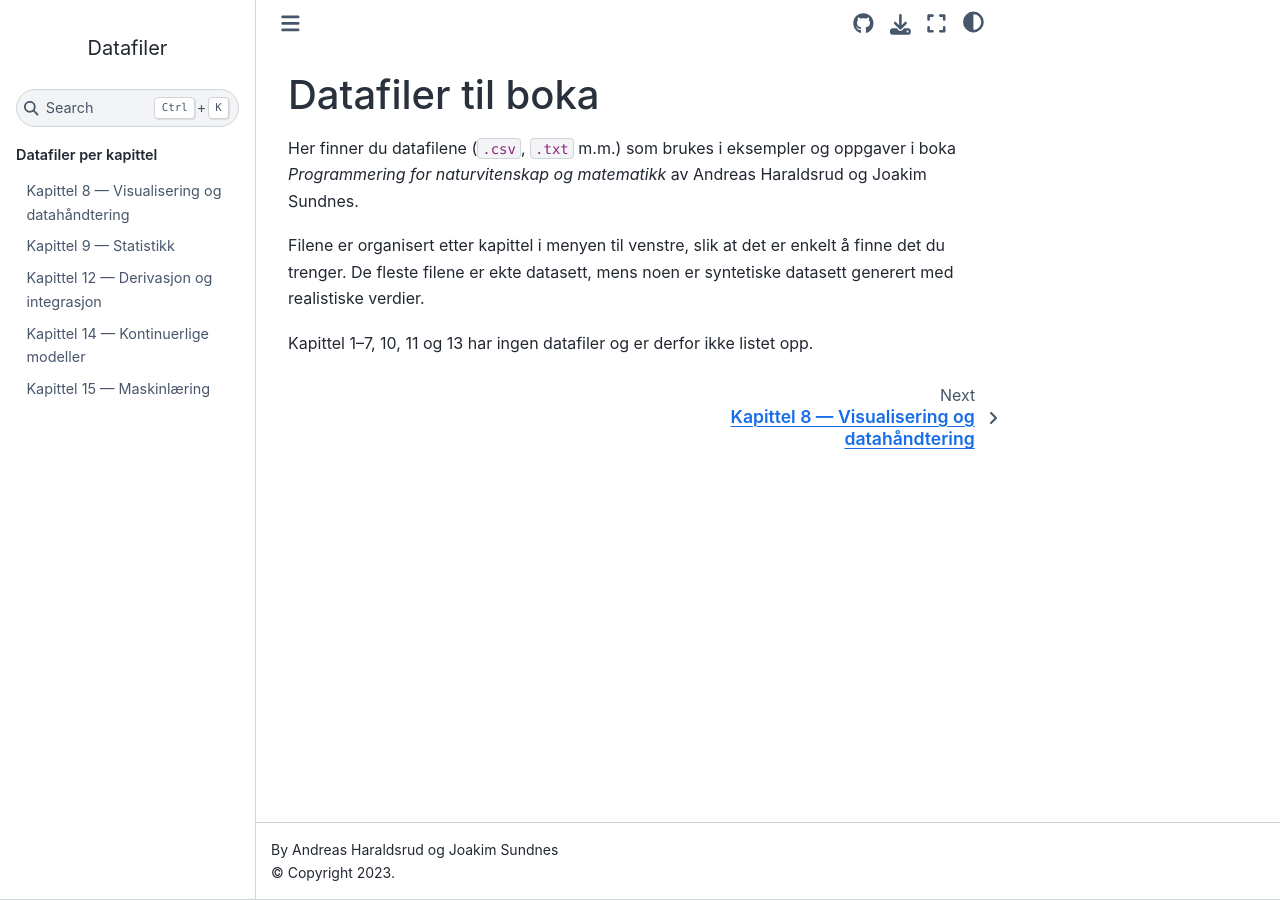
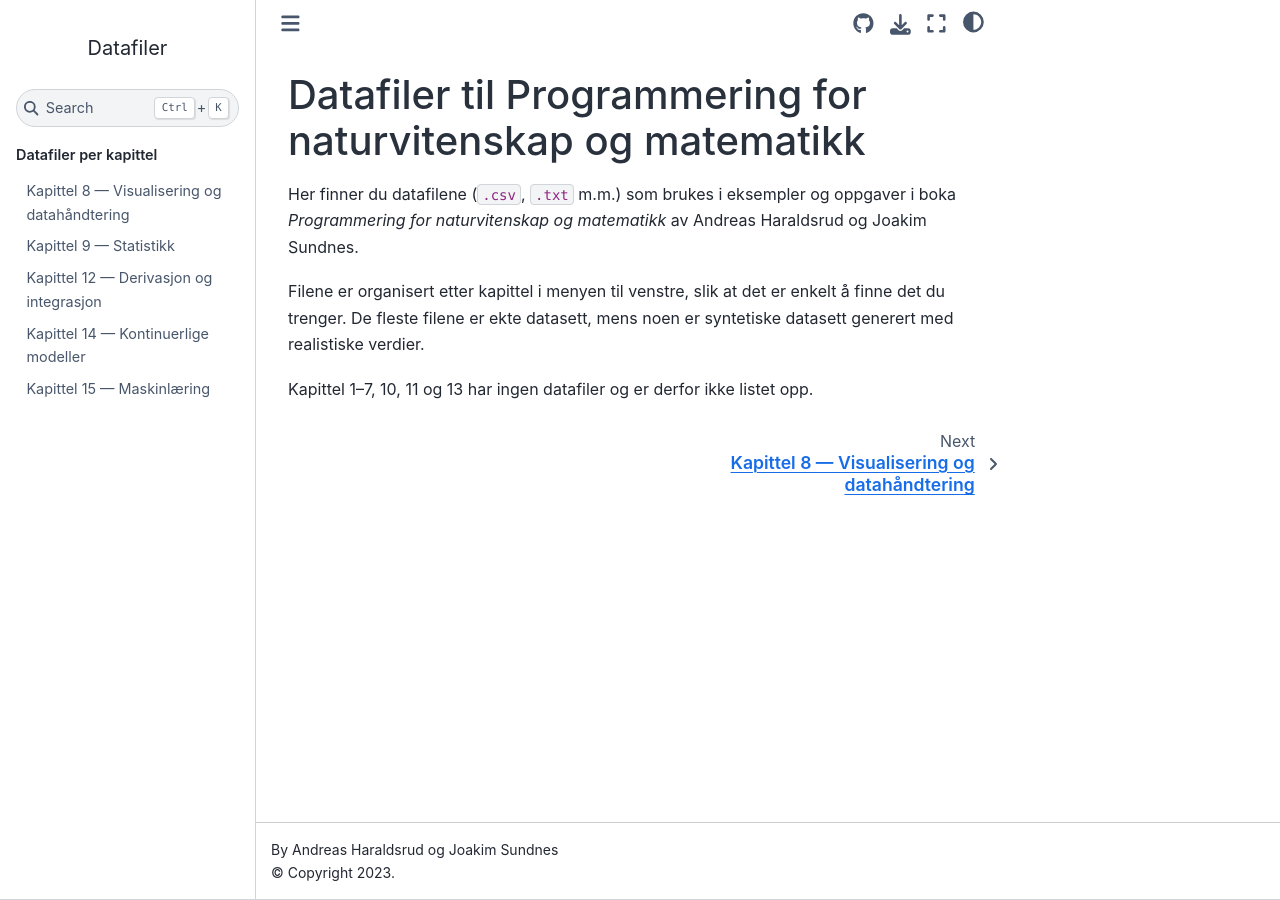
Before and after one commit to ProgNatMat/datafiler, a Jupyter Book: the page built from intro.md, in a window 1280 px wide. Built offline with Jupyter Book 1.0.4 settings and Sphinx 7.4.7 and the Sphinx Book theme 1.1.4, drawn with Linux system fonts in a browser that asks for light colours.

Commit message:
Update title in intro.md for clarity

```diff
--- a/intro.md
+++ b/intro.md
@@ -1,4 +1,4 @@
-# Datafiler til boka
+# Datafiler til Programmering for naturvitenskap og matematikk
 
 Her finner du datafilene (`.csv`, `.txt` m.m.) som brukes i eksempler og oppgaver i boka
 *Programmering for naturvitenskap og matematikk* av Andreas Haraldsrud og Joakim Sundnes.
```
